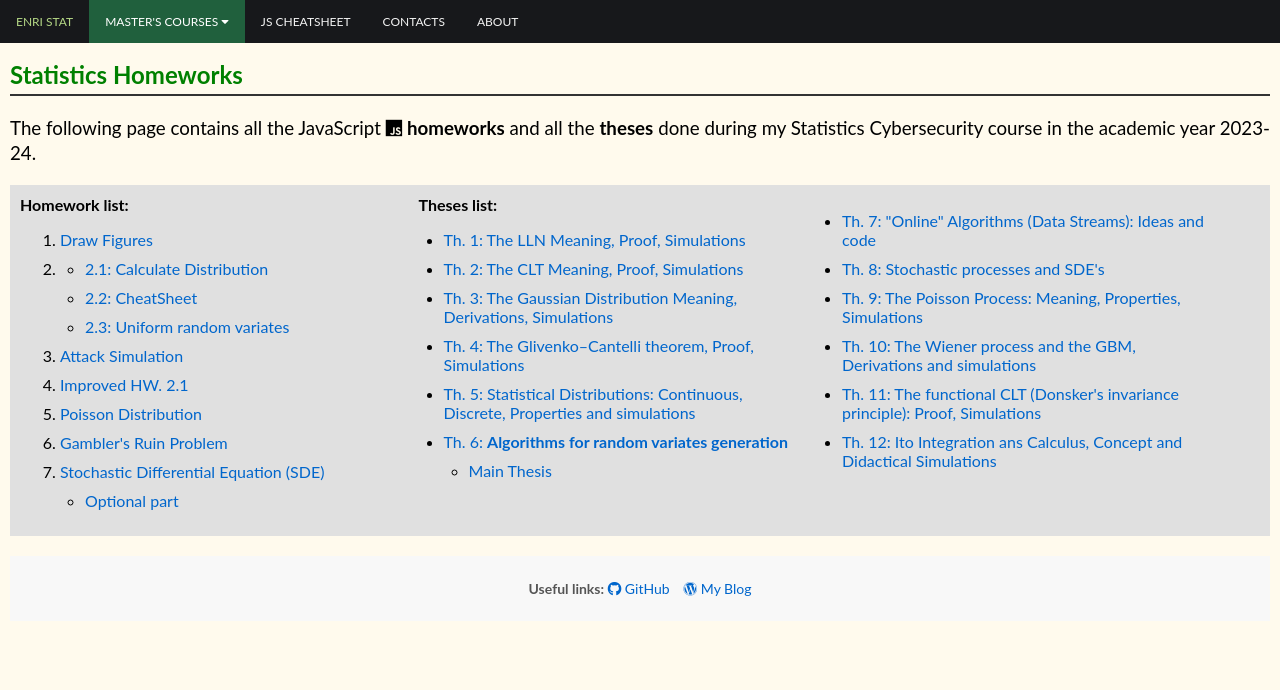
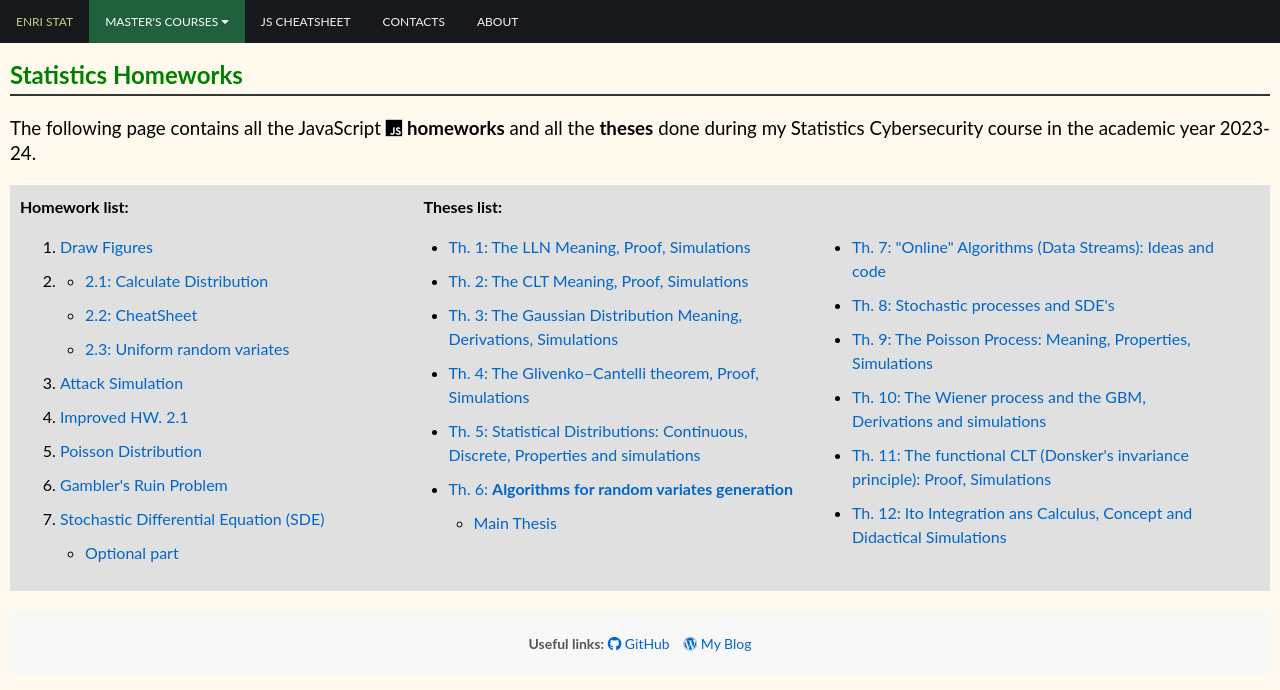
Before and after one commit to EnriFort/EnriFort.github.io, a PHP site: page /stat.html in a window 1280 px wide. Shown: the top 690 px of the page. Run offline with PHP 8.4, Linux system fonts and the light colour scheme.

Commit message:
fix hws home

```diff
--- a/CSS/home.css
+++ b/CSS/home.css
@@ -45,7 +45,8 @@ ul {
 .list-element {
     float: left;
     width: calc(94% / 3); /* The width is 20%, by default */
-    margin-right: 10px;
+    margin-right: 15px;
+    line-height: 150%;
 }
 
 .div-container{
--- a/stat.html
+++ b/stat.html
@@ -83,6 +83,7 @@
             </div>
 
             <div class="list-element">
+                <br>
                 <ul>
                     <li><a href="ths/th7.html">Th. 7: "Online" Algorithms (Data Streams): Ideas and code</a></li>
                     <li><a href="ths/th8.html">Th. 8: Stochastic processes and SDE's</a></li>
```
